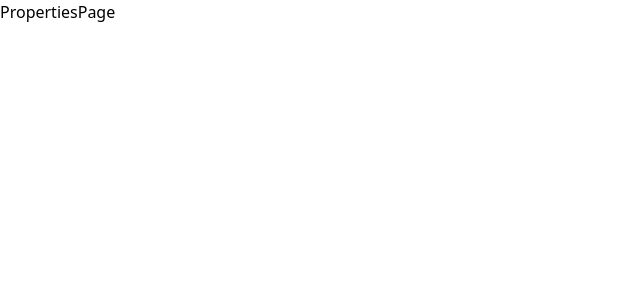
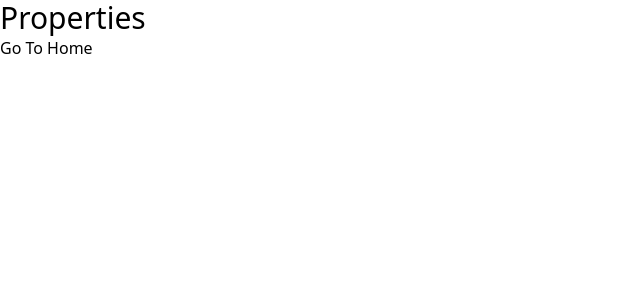
Before and after one commit to satyajitgiram/rent-rover, a Next.js app: page /properties in a window 1280 px wide. Shown: the top 300 px of the page, without its empty margins (0-640 px from the left). Built offline with nearby package versions, Linux system fonts and the light colour scheme.

Commit message:
learned how to use file based routing

```diff
--- a/app/properties/page.jsx
+++ b/app/properties/page.jsx
@@ -1,7 +1,11 @@
+import Link from 'next/link';
+
 const PropertiesPage = () => {
   return (
-    <div>PropertiesPage</div>
-  )
+    <div>
+    <h1 className='text-3xl'>Properties</h1>
+    <Link href="/">Go To Home</Link>
+    </div>  )
 }
 
 export default PropertiesPage
```
